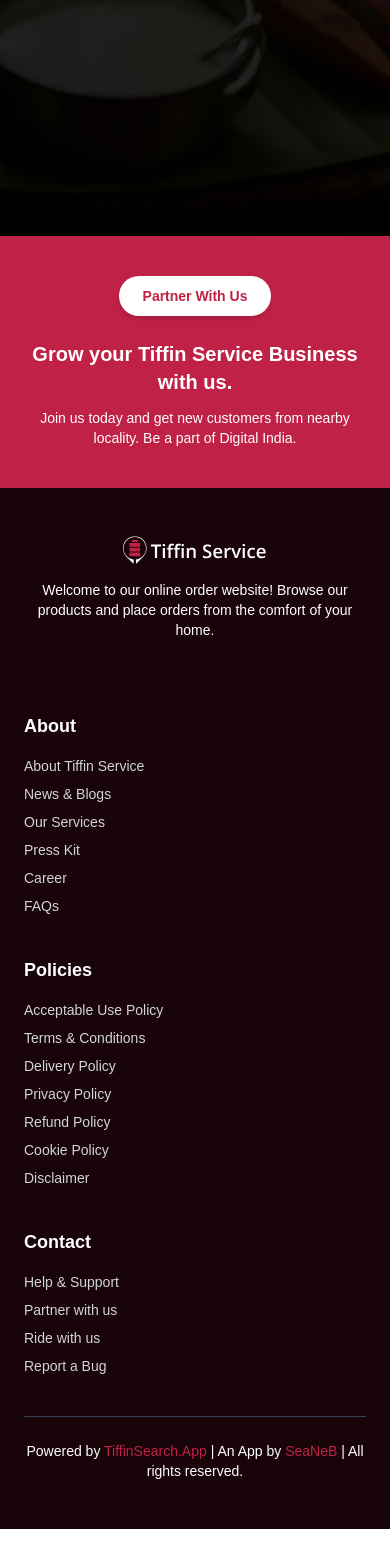
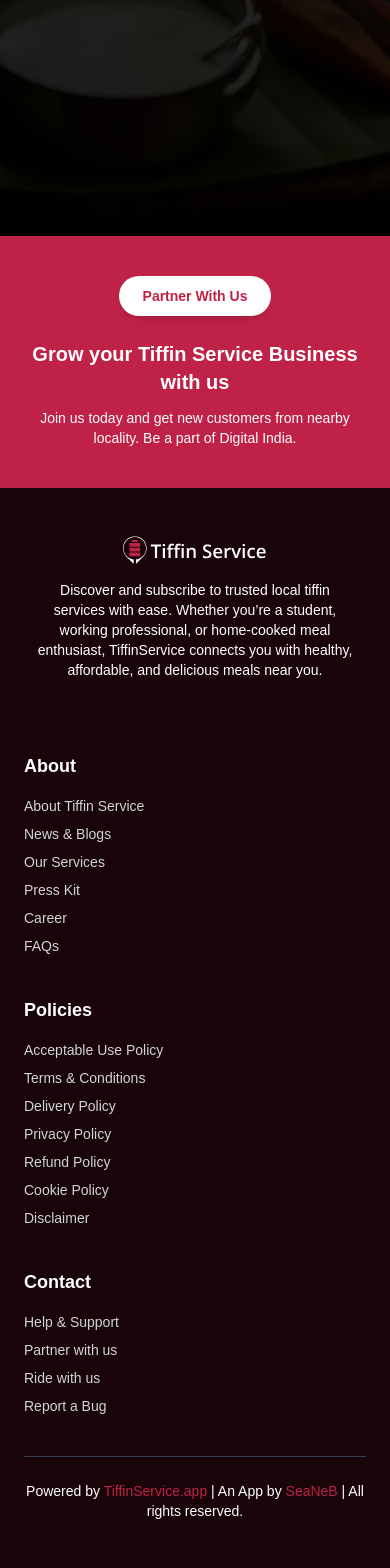
Before and after one commit to SeaNeB-Tech/tiffin-service-soon, a Next.js app: page / in a window 390 px wide. Shown: the part 608-2176 px from the top of the page. Before the commit the page ends 2137 px from the top, so only its background shows below. Built offline with nearby package versions, Linux system fonts and the light colour scheme.

Commit message:
Updated Footer Links With Tiffin Service

```diff
--- a/src/app/components/Footer.jsx
+++ b/src/app/components/Footer.jsx
@@ -1,70 +1,83 @@
 "use client";
 import Image from "next/image";
 import Link from "next/link";
+import Script from "next/script";
 
 export default function Footer() {
   return (
-    <footer className="bg-[#180409] text-gray-300">
-      {/* CTA Section */}
+    <footer className="bg-[#180409] text-gray-300" role="contentinfo">
+      {/* Structured Data for LocalBusiness */}
+      <Script type="application/ld+json" id="footer-json-ld">
+        {JSON.stringify({
+          "@context": "https://schema.org",
+          "@type": "Organization",
+          "name": "TiffinService.App",
+          "url": "https://tiffinservice.app",
+          "logo": "https://tiffinservice.app/logo.svg",
+          "sameAs": [
+            "https://www.facebook.com/TiffinServiceApp/",
+            "https://x.com/tiffinserviceap",
+            "https://www.linkedin.com/showcase/tiffinserviceapp/",
+            "https://www.instagram.com/tiffinserviceapp/",
+            "https://www.youtube.com/@tiffinserviceapp",
+            "https://www.instagram.com/tiffinserviceapp/",
+              "https://in.pinterest.com/tiffinserviceapp/"
+          ],
+          "contactPoint": [
+            {
+              "@type": "ContactPoint",
+              "contactType": "customer support",
+              "url": "https://about.tiffinservice.app/contact"
+            }
+          ]
+        })}
+      </Script>
+
       <div className="bg-[#C02247] text-white py-10 px-6">
         <div className="max-w-7xl mx-auto flex flex-col-reverse md:flex-row items-center justify-between gap-6">
           <div className="text-center md:text-left space-y-3">
             <h2 className="text-xl sm:text-2xl md:text-3xl font-semibold">
-              Grow your Tiffin Service Business with us.
+              Grow your Tiffin Service Business with us
             </h2>
             <p className="text-sm sm:text-base font-light">
-              Join us today and get new customers from nearby locality. Be a
-              part of Digital India.
+              Join us today and get new customers from nearby locality. Be a part of Digital India.
             </p>
           </div>
 
           <Link
             href="https://about.tiffinservice.app/partner-with-us"
             className="bg-white text-[#C02247] font-semibold py-2.5 px-6 sm:py-3 sm:px-8 rounded-full shadow-md hover:bg-gray-100 transition-all text-sm sm:text-base"
+            rel="noopener noreferrer"
           >
             Partner With Us
           </Link>
         </div>
       </div>
 
-      {/* Main Footer Links */}
       <div className="max-w-7xl mx-auto px-6 py-12">
         <div className="grid grid-cols-1 sm:grid-cols-2 lg:grid-cols-4 gap-10">
-          {/* Logo & About */}
           <div className="flex flex-col items-center sm:items-start text-center sm:text-left space-y-4">
             <Image
               src="/logo.svg"
-              alt="logo"
+              alt="TiffinService.App Logo"
               width={180}
               height={60}
               className="w-36 sm:w-40"
             />
             <p className="text-sm sm:text-base text-white max-w-xs">
-              Welcome to our online order website! Browse our products and place
-              orders from the comfort of your home.
+              Discover and subscribe to trusted local tiffin services with ease. Whether you’re a student, working professional, or home-cooked meal enthusiast, TiffinService connects you with healthy, affordable, and delicious meals near you.
             </p>
-            <div className="flex flex-wrap justify-center sm:justify-start gap-3 mt-4 text-xl text-[#C02247]">
-              <Link href="https://www.facebook.com/TiffinSearchApp/" target="_blank" className="hover:opacity-75">
-                <i className="ri-facebook-fill"></i>
-              </Link>
-              <Link href="https://x.com/tiffinsearch" target="_blank" className="hover:opacity-75">
-                <i className="ri-twitter-x-fill"></i>
-              </Link>
-              <Link href="https://www.linkedin.com/products/seaneb-tiffin-search/" target="_blank" className="hover:opacity-75">
-                <i className="ri-linkedin-fill"></i>
-              </Link>
-              <Link href="https://www.instagram.com/tiffinsearch/" target="_blank" className="hover:opacity-75">
-                <i className="ri-instagram-fill"></i>
-              </Link>
-              <Link href="https://www.youtube.com/@tiffinsearch" target="_blank" className="hover:opacity-75">
-                <i className="ri-youtube-fill"></i>
-              </Link>
-            </div>
+            <nav aria-label="Social Media Links" className="flex flex-wrap justify-center sm:justify-start gap-3 mt-4 text-xl text-[#C02247]">
+              <Link href="https://www.facebook.com/tiffinserviceapp/" target="_blank" rel="noopener noreferrer" className="hover:opacity-75"><i className="ri-facebook-fill"></i></Link>
+              <Link href="https://x.com/tiffinserviceap" target="_blank" rel="noopener noreferrer" className="hover:opacity-75"><i className="ri-twitter-x-fill"></i></Link>
+              <Link href="https://www.linkedin.com/products/tiffinserviceapp/" target="_blank" rel="noopener noreferrer" className="hover:opacity-75"><i className="ri-linkedin-fill"></i></Link>
+              <Link href="https://www.instagram.com/tiffinserviceapp/" target="_blank" rel="noopener noreferrer" className="hover:opacity-75"><i className="ri-instagram-fill"></i></Link>
+              <Link href="https://www.youtube.com/@tiffinserviceapp" target="_blank" rel="noopener noreferrer" className="hover:opacity-75"><i className="ri-youtube-fill"></i></Link>
+            </nav>
           </div>
 
-          {/* About Links */}
           <div>
-            <h5 className="text-lg font-semibold text-white mb-4">About</h5>
+            <h3 className="text-lg font-semibold text-white mb-4">About</h3>
             <ul className="space-y-2 text-sm sm:text-base">
               {[
                 ["About Tiffin Service", "https://about.tiffinservice.app/about"],
@@ -75,7 +88,7 @@
                 ["FAQs", "https://about.tiffinservice.app/faqs-for-tiffin-service-providers"],
               ].map(([label, link]) => (
                 <li key={label}>
-                  <Link href={link} className="hover:text-[#C02247] transition-all">
+                  <Link href={link} className="hover:text-[#C02247] transition-all" rel="noopener noreferrer">
                     {label}
                   </Link>
                 </li>
@@ -83,9 +96,8 @@
             </ul>
           </div>
 
-          {/* Policies */}
           <div>
-            <h5 className="text-lg font-semibold text-white mb-4">Policies</h5>
+            <h3 className="text-lg font-semibold text-white mb-4">Policies</h3>
             <ul className="space-y-2 text-sm sm:text-base">
               {[
                 ["Acceptable Use Policy", "https://about.tiffinservice.app/acceptable-use-policy"],
@@ -97,7 +109,7 @@
                 ["Disclaimer", "https://about.tiffinservice.app/disclaimer"],
               ].map(([label, link]) => (
                 <li key={label}>
-                  <Link href={link} className="hover:text-[#C02247] transition-all">
+                  <Link href={link} className="hover:text-[#C02247] transition-all" rel="noopener noreferrer">
                     {label}
                   </Link>
                 </li>
@@ -105,9 +117,8 @@
             </ul>
           </div>
 
-          {/* Contact */}
           <div>
-            <h5 className="text-lg font-semibold text-white mb-4">Contact</h5>
+            <h3 className="text-lg font-semibold text-white mb-4">Contact</h3>
             <ul className="space-y-2 text-sm sm:text-base">
               {[
                 ["Help & Support", "https://about.tiffinservice.app/contact"],
@@ -116,7 +127,7 @@
                 ["Report a Bug", "https://about.tiffinservice.app/report-a-bug"],
               ].map(([label, link]) => (
                 <li key={label}>
-                  <Link href={link} className="hover:text-[#C02247] transition-all">
+                  <Link href={link} className="hover:text-[#C02247] transition-all" rel="noopener noreferrer">
                     {label}
                   </Link>
                 </li>
@@ -125,15 +136,14 @@
           </div>
         </div>
 
-        {/* Footer Bottom */}
         <div className="border-t border-gray-700 mt-10 pt-6 text-center text-sm sm:text-base text-white">
           <p>
             Powered by{" "}
-            <Link href="#" className="text-[#C02247] hover:underline">
-              TiffinSearch.App
+            <Link href="#" className="text-[#C02247] hover:underline" rel="noopener noreferrer">
+              TiffinService.app
             </Link>{" "}
             | An App by{" "}
-            <Link href="https://www.seaneb.org/" target="_blank" className="text-[#C02247] hover:underline">
+            <Link href="https://www.seaneb.org/" target="_blank" className="text-[#C02247] hover:underline" rel="noopener noreferrer">
               SeaNeB
             </Link>{" "}
             | All rights reserved.
--- a/src/app/page.js
+++ b/src/app/page.js
@@ -60,7 +60,7 @@
             "sameAs": [
               "https://www.facebook.com/tiffinserviceapp/",
               "https://x.com/tiffinserviceap",
-              "https://www.linkedin.com/products/tiffinserviceapp",
+              "https://www.linkedin.com/showcase/tiffinserviceapp",
               "https://www.youtube.com/@tiffinserviceapp",
               "https://www.instagram.com/tiffinserviceapp/",
               "https://in.pinterest.com/tiffinserviceapp/"
```
